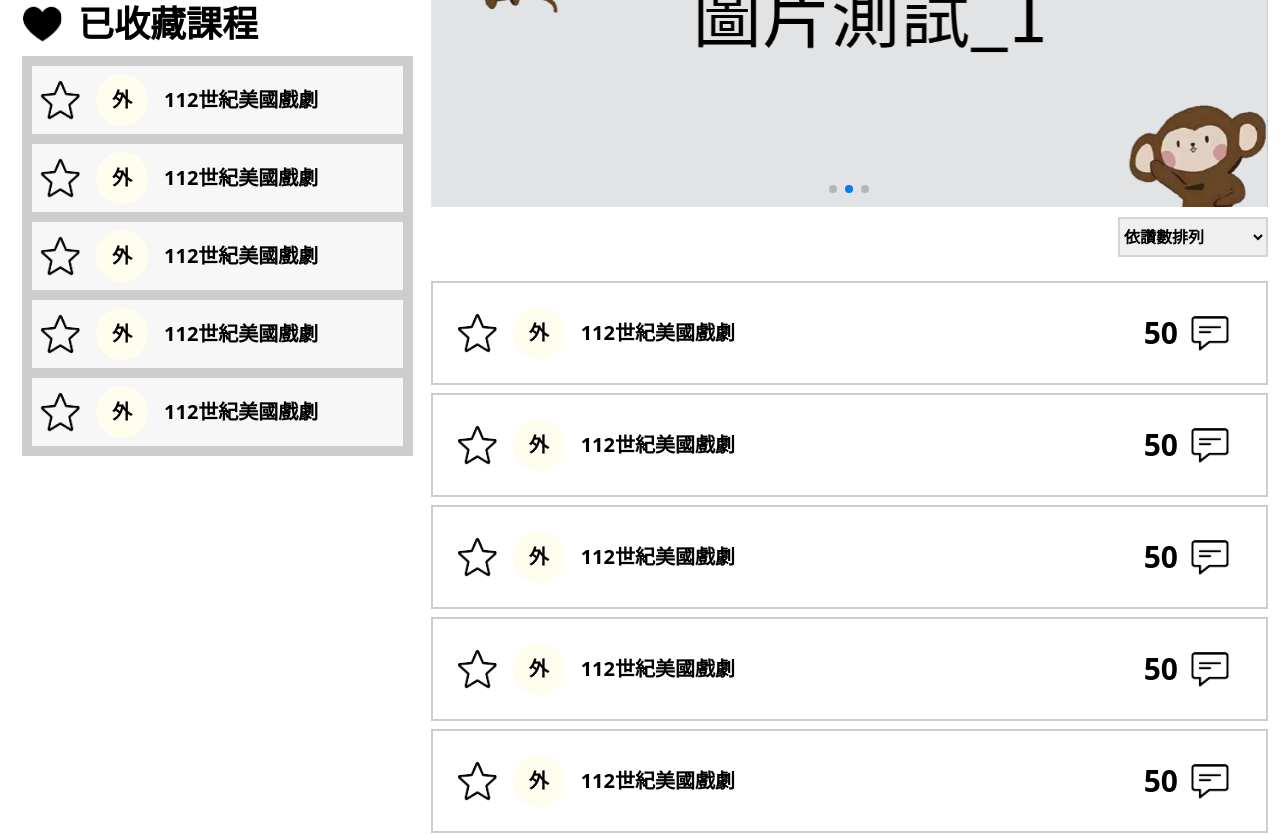
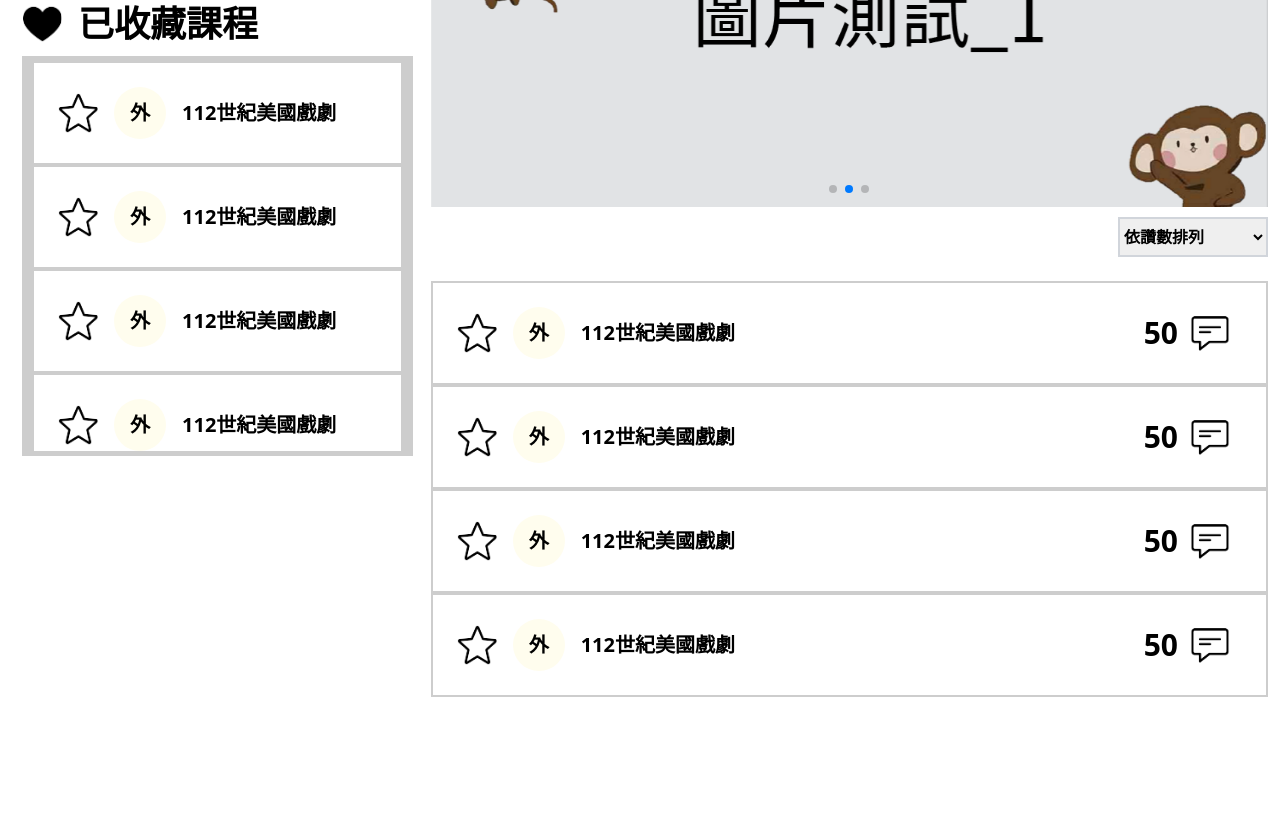
Before and after one commit to NSYSU-Coursement/Frontend-Coursement, a Vue app: page / in a window 1280 px wide. Shown: the part 240-1075 px from the top of the page. After the commit the page ends 937 px from the top, so only its background shows below. Built offline with nearby package versions, Linux system fonts and the light colour scheme.

Commit message:
[功能]資料popup畫面設定

```diff
--- a/src/components/CourseList.vue
+++ b/src/components/CourseList.vue
@@ -1,5 +1,5 @@
 <template>
-  <div class="courseList p-6 flex items-center justify-between mb-2 bg-white cursor-pointer hover:bg-slate-300">
+  <div @click="courseListDetailPopupToggle=true" class="courseList p-6 flex items-center justify-between bg-white cursor-pointer hover:bg-slate-300">
     <div class="flex items-center">
       <starComponent :star-full-control="starFullIsTrue" @toggle-star="toggleStar"></starComponent>
       <div class="department-circle flex justify-center items-center font-bold text-xl px-4 py-3 mr-4">
@@ -7,21 +7,30 @@
       </div>
       <div class="course font-bold text-xl">112世紀美國戲劇</div>
     </div>
-    <div class="flex items-center">
+    <div class="flex items-center" v-show="props.listIsCourseList">
       <div class="comment flex items-center mr-3">
         <p class="text-3xl font-bold mr-3">50</p>
         <img src="@/assets/images/write.png" class="icon" />
       </div>
     </div>
   </div>
+  <CourseListDetailPopup :course-list-detail-popup-show="courseListDetailPopupToggle" @close-popup="closePopup"></CourseListDetailPopup>
 </template>
 <script setup>
 import starComponent from '@/components/Star/index.vue'
-import { ref } from 'vue';
+import CourseListDetailPopup from '@/components/CourseListDetailPopup/index.vue'
+import { ref,defineProps } from 'vue';
+const props=defineProps({
+  listIsCourseList:Boolean
+})
 const starFullIsTrue=ref(false)
+const courseListDetailPopupToggle=ref(false)
 const toggleStar=()=>{
   //api串接
   starFullIsTrue.value=!starFullIsTrue.value
+}
+const closePopup=()=>{
+  courseListDetailPopupToggle.value=false
 }
 </script>
 <style lang="scss">
--- /dev/null
+++ b/src/components/CourseListDetailPopup/index.vue
@@ -0,0 +1,46 @@
+<template>
+  <div>
+    <div v-if="courseListDetailPopupShow" class="fixed inset-0 flex items-center justify-center z-50">
+      <div class="modal-overlay" @click="$emit('closePopup')"></div>
+      <div class="modal-container bg-white w-96 mx-auto p-4 rounded shadow-lg z-50">
+        <h2 class="text-2xl font-bold mb-4">Popup Title</h2>
+        <p>This is the content of the popup.</p>
+        <button @click="$emit('closePopup')" class="mt-4 bg-red-500 hover:bg-red-600 text-white font-bold py-2 px-4 rounded">
+          Close
+        </button>
+      </div>
+    </div>
+  </div>
+</template>
+
+<script setup>
+import {ref, defineProps} from 'vue'
+const props=defineProps({
+courseListDetailPopupShow:Boolean
+})
+</script>
+
+<style scoped>
+/* Styles for the popup overlay */
+.modal-overlay {
+  background-color: rgba(0, 0, 0, 0.5);
+  position: fixed;
+  top: 0;
+  left: 0;
+  right: 0;
+  bottom: 0;
+}
+
+/* Styles for the popup container */
+.modal-container {
+  max-width: 100%;
+  padding: 1rem;
+  border-radius: 0.5rem;
+  box-shadow: 0px 0px 10px rgba(0, 0, 0, 0.2);
+}
+
+/* Styles for the close button */
+.modal-container button {
+  margin-top: 1rem;
+}
+</style>
--- a/src/components/DepartmentCourse.vue
+++ b/src/components/DepartmentCourse.vue
@@ -6,13 +6,10 @@
         <DepartmentTextBox class="lg:hidden block"></DepartmentTextBox>
         <SortSelect></SortSelect>
         <div class="course-list-container flex flex-col">
-            <CourseList></CourseList>
-            <CourseList></CourseList>
-            <CourseList></CourseList>
-            <CourseList></CourseList>
-            <CourseList></CourseList>
-            <CourseList></CourseList>
-            <CourseList></CourseList>
+            <CourseList :list-is-course-list="true"></CourseList>
+            <CourseList :list-is-course-list="true"></CourseList>
+            <CourseList :list-is-course-list="true"></CourseList>
+            <CourseList :list-is-course-list="true"></CourseList>
         </div>
     </div>
 </template>
--- a/src/components/LikeCourse.vue
+++ b/src/components/LikeCourse.vue
@@ -5,20 +5,15 @@
       <img class="icon mr-4" src="@/assets/images/heart-full.png" />已收藏課程
     </div>
     <div class="course-list-container flex flex-col overflow-y-auto overflow-x-hidden">
-      <LikeCourseList></LikeCourseList>
-      <LikeCourseList></LikeCourseList>
-      <LikeCourseList></LikeCourseList>
-      <LikeCourseList></LikeCourseList>
-      <LikeCourseList></LikeCourseList>
-      <LikeCourseList></LikeCourseList>
-      <LikeCourseList></LikeCourseList>
-      <LikeCourseList></LikeCourseList>
-      <LikeCourseList></LikeCourseList>
+            <CourseList :list-is-course-list="false"></CourseList>
+            <CourseList :list-is-course-list="false"></CourseList>
+            <CourseList :list-is-course-list="false"></CourseList>
+            <CourseList :list-is-course-list="false"></CourseList>
     </div>
   </div>
 </template>
 <script setup>
-import LikeCourseList from "@/components/LikeCourseList.vue";
+import CourseList from "@/components/CourseList.vue";
 import DepartmentTextBox from "@/components/DepartmentTextBox/index.vue";
 </script>
 <style lang="scss">
--- a/src/components/LikeCourseList.vue
+++ b/src/components/LikeCourseList.vue
@@ -15,7 +15,8 @@ const starFullIsTrue=ref(false)
 const toggleStar=()=>{
   //api串接
   starFullIsTrue.value=!starFullIsTrue.value
-}</script>
+}
+</script>
 <style lang="scss">
 .list {
   border-top: 5px solid #cdcdcd;
```
